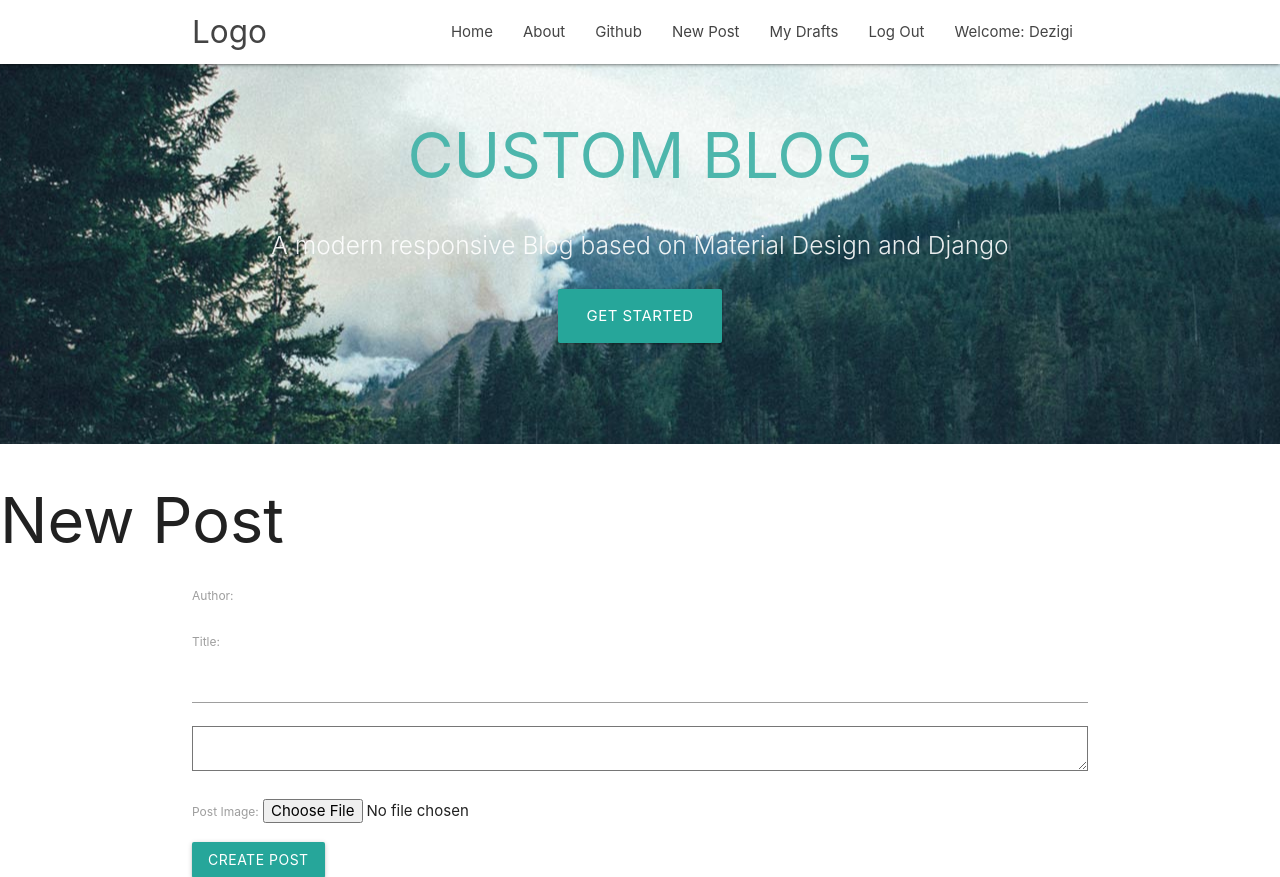
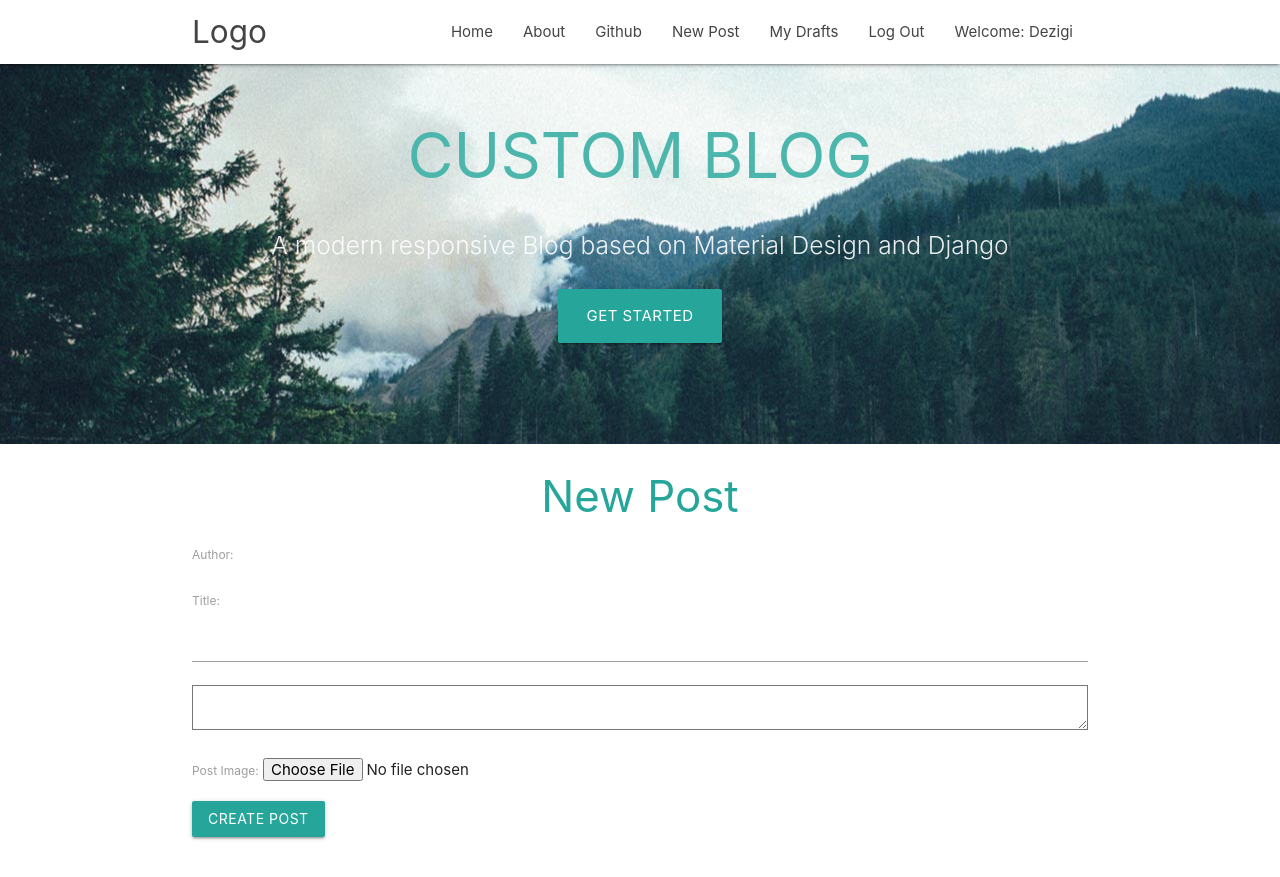
Before and after one commit to Epicdavid/custom-DjangoBlog, a Django app: page /post/new/ in a window 1280 px wide. Shown: the top 877 px of the page. After the commit the page ends 840 px from the top, so only its background shows below. Run offline with Django 3.2, Linux system fonts and the light colour scheme; a user stored in the database is signed in; data comes from the database, SQL or seed files in the repository; some libraries are stand-ins or nearby versions.

Commit message:
Post titleadjustment

```diff
--- a/blog/templates/blog/post-form.html
+++ b/blog/templates/blog/post-form.html
@@ -1,6 +1,6 @@
 {% extends "blog/base.html" %}
     {% block body %}
-    <h1>New Post</h1>
+    <h3 class="post-title">New Post</h3>
     <div class="container">
             <form  method="POST" enctype="multipart/form-data">
                     {% csrf_token %}
```
